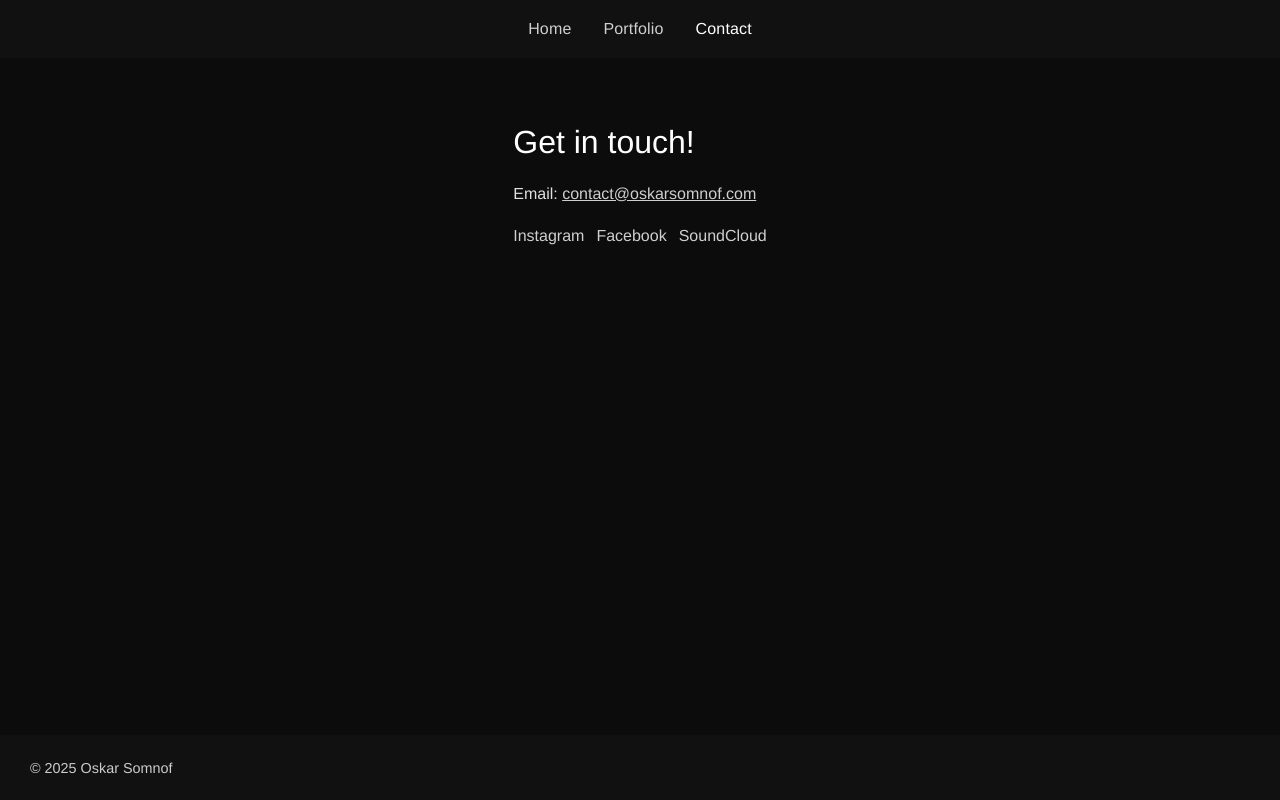
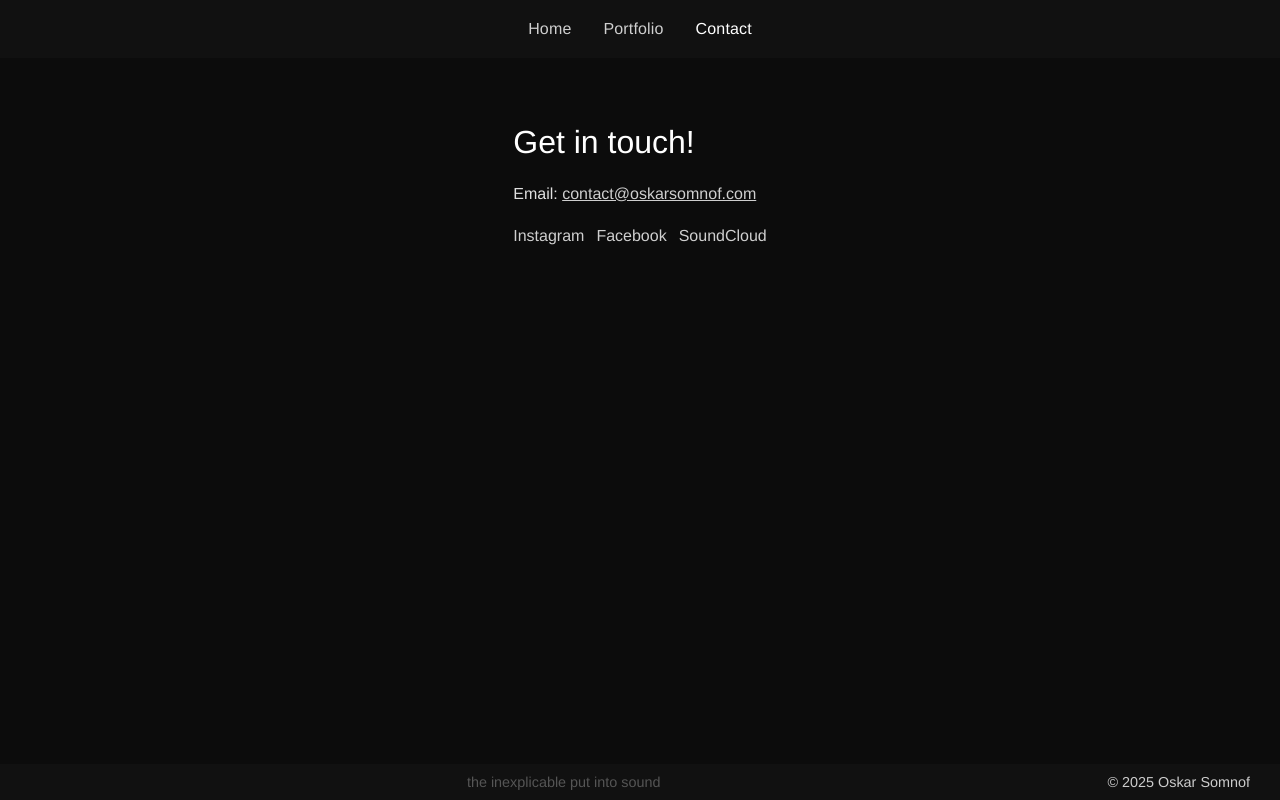
Before and after one commit to oskarsomnof/oskarsomnof.github.io, a plain HTML site: page contact.html in a window 1280 px wide. Drawn offline with Linux system fonts and the light colour scheme.

Commit message:
Update contact.html

```diff
--- a/contact.html
+++ b/contact.html
@@ -27,7 +27,8 @@
   </main>
 
   <footer>
-    <p>© 2025 Oskar Somnof</p>
+      <div class="footer-center">the inexplicable put into sound</div>
+      <div class="footer-right">© 2025 Oskar Somnof</div>
   </footer>
 
   <script>
```
